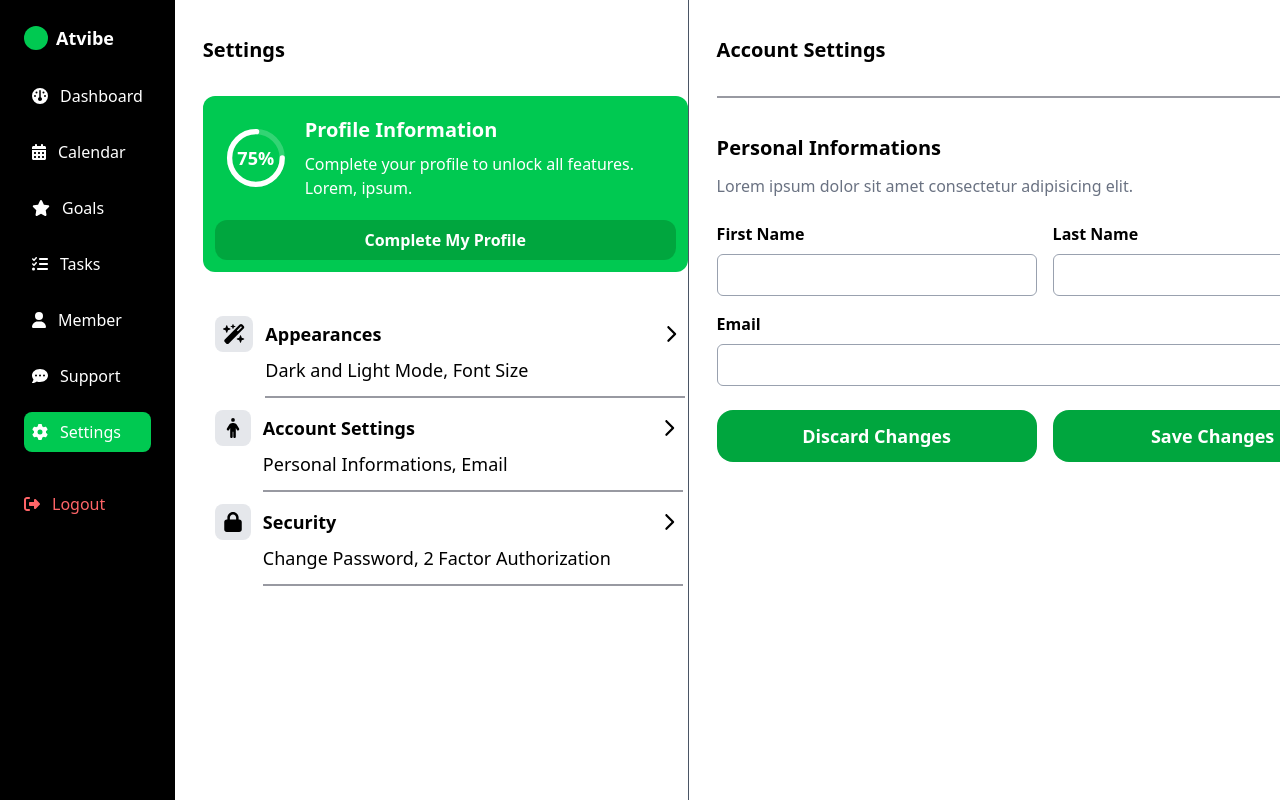
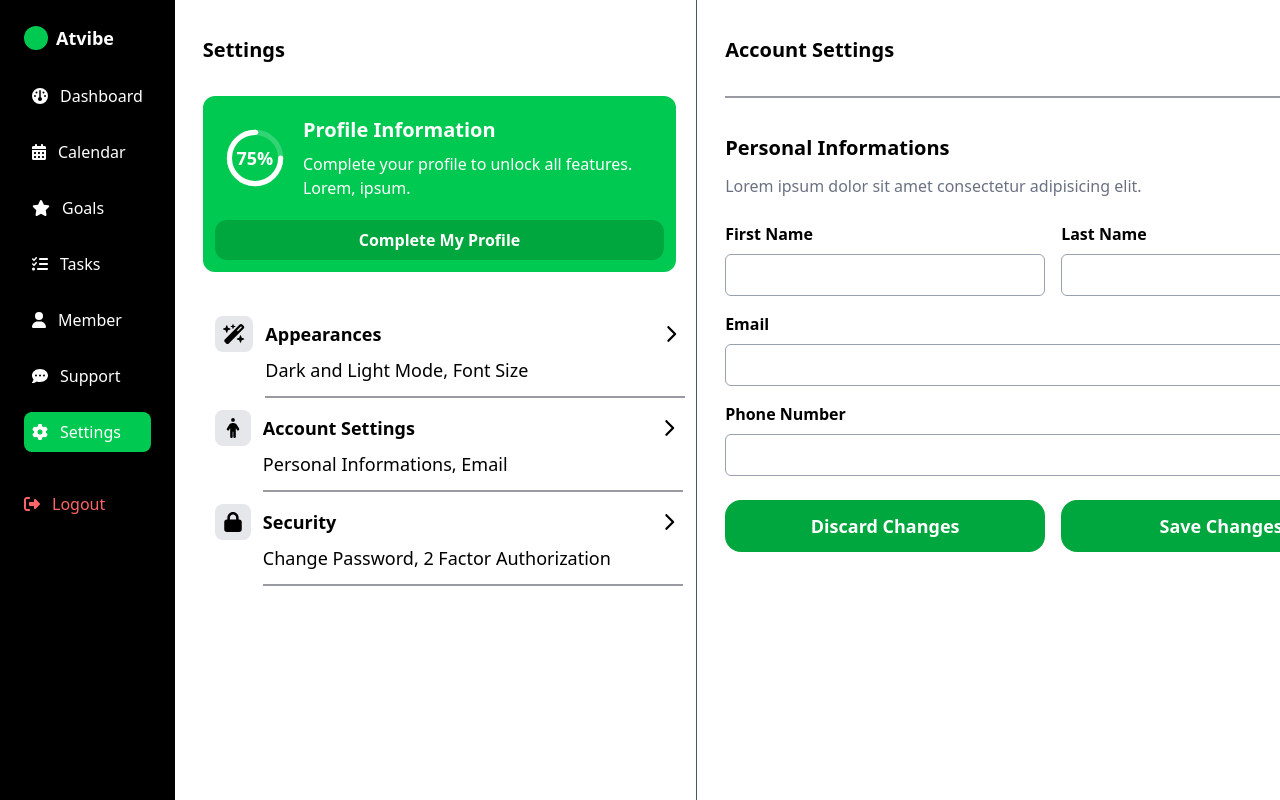
Before and after one commit to Gepx/activity-tracker, a React (Vite) app: page /settings in a window 1280 px wide. Shown: the top 800 px of the page. Built offline with nearby package versions, Linux system fonts and the light colour scheme.

Commit message:
Added function discard changes

```diff
--- a/src/pages/Settings.jsx
+++ b/src/pages/Settings.jsx
@@ -6,6 +6,7 @@ const Settings = () => {
     const [firstName, setFirstName] = useState('')
     const [lastName, setLastName] = useState('')
     const [email, setEmail] = useState('')
+    const [phoneNumber, setPhoneNumber] = useState('')
 
   return (
     // <div className='bg-[#121212] min-h-screen flex'>
@@ -13,7 +14,7 @@ const Settings = () => {
         {/* <div className="left-side pl-7 w-3/7 border-r border-[#323444]"> */}
         <div className="left-side pl-7 w-3/7 border-r border-gray-600">
             <p className='pt-9 font-semibold text-xl'>Settings</p>
-            <div className="box-profile mt-8 bg-green-500 max-w-123 p-3 rounded-xl text-white">
+            <div className="box-profile mt-8 bg-green-500 max-w-123 p-3 rounded-xl text-white mr-5">
                 <div className="top-box flex p-2 justify-between items-center">
                     <div className="relative w-20 h-20">
                         <svg className="w-full h-full" viewBox="0 0 100 100">
@@ -51,7 +52,7 @@ const Settings = () => {
                 </div>
                 <button className='min-w-full mt-3 py-2 font-semibold bg-green-600 hover:bg-green-700 rounded-xl cursor-pointer'>Complete My Profile</button>
             </div>
-            <div className="settings-button mt-8">
+            <div className="settings-button mt-8 mr-5">
                 <SettingsButton
                     icon={faWandMagicSparkles}
                     title={'Appearances'}
@@ -88,6 +89,7 @@ const Settings = () => {
                             value={firstName}
                             onChange={(e) => setFirstName(e.target.value)}
                             className="border border-gray-400 p-2 rounded-md w-full focus:ring focus:border-blue-500"
+                            required
                         />
                     </div>
                     <div className="w-80">
@@ -98,6 +100,7 @@ const Settings = () => {
                             value={lastName}
                             onChange={(e) => setLastName(e.target.value)}
                             className="border border-gray-400 p-2 rounded-md w-full focus:ring focus:border-blue-500"
+                            required
                         />
                     </div>
                 </div>
@@ -109,10 +112,32 @@ const Settings = () => {
                         value={email}
                         onChange={(e) => setEmail(e.target.value)}
                         className="border border-gray-400 p-2 rounded-md w-164 focus:ring focus:border-blue-500"
+                        required
+                    />
+                </div>
+                <div className="mb-4">
+                    <label htmlFor="PhoneNumber" className="block font-semibold mb-2">Phone Number</label>
+                    <input
+                        type="text"
+                        id="PhoneNumber"
+                        value={phoneNumber}
+                        onChange={(e) => setPhoneNumber(e.target.value)}
+                        className="border border-gray-400 p-2 rounded-md w-164 focus:ring focus:border-blue-500"
+                        required
                     />
                 </div>
                 <div className="button-form w-164 flex justify-between mt-6">
-                    <button className='bg-green-600 hover:bg-green-700 text-white p-3 font-semibold text-lg w-80 cursor-pointer rounded-2xl'>Discard Changes</button>
+                    <button
+                        onClick={(e) => {
+                            e.preventDefault()
+                            setFirstName('')
+                            setLastName('')
+                            setEmail('')
+                            setPhoneNumber('')
+                        }}
+                        className='bg-green-600 hover:bg-green-700 text-white p-3 font-semibold text-lg w-80 cursor-pointer rounded-2xl'>
+                        Discard Changes
+                    </button>
                     <button className='bg-green-600 hover:bg-green-700 text-white p-3 font-semibold text-lg w-80 cursor-pointer rounded-2xl'>Save Changes</button>
                 </div>
             </form>
```
